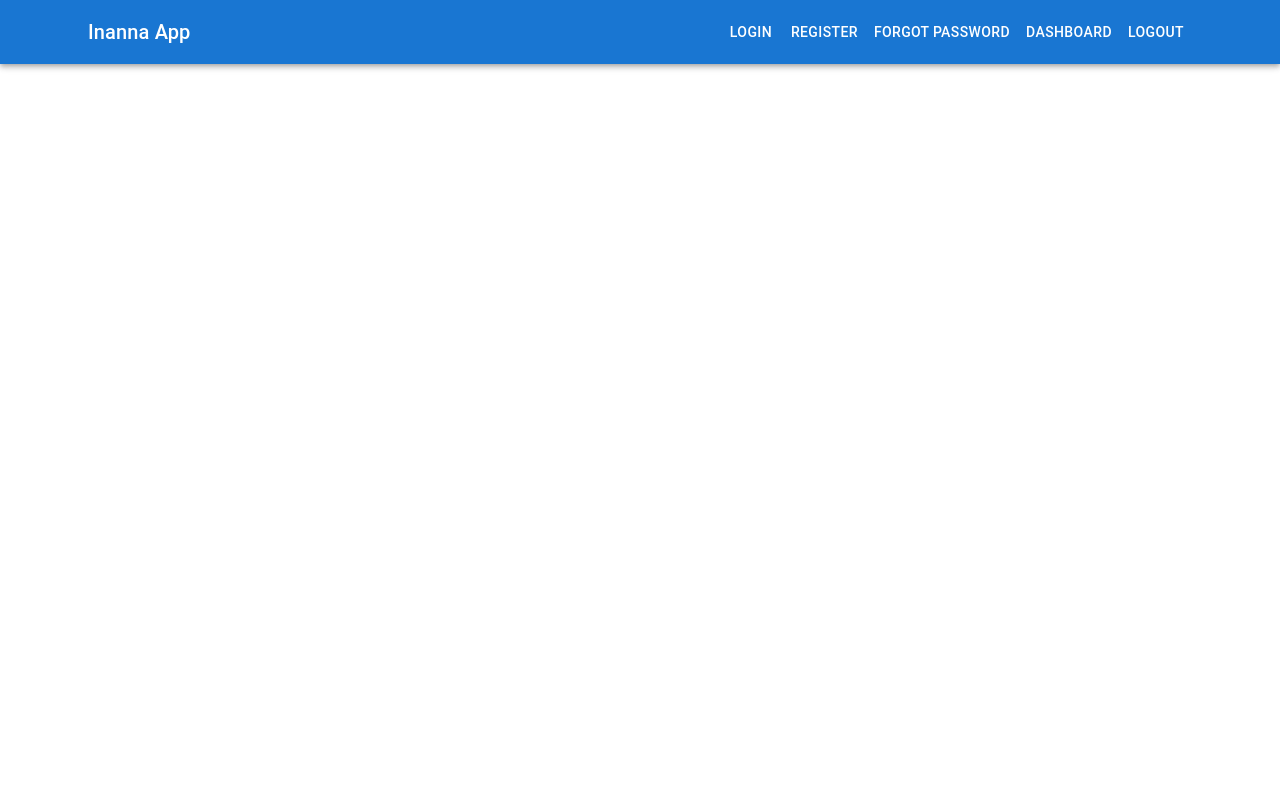
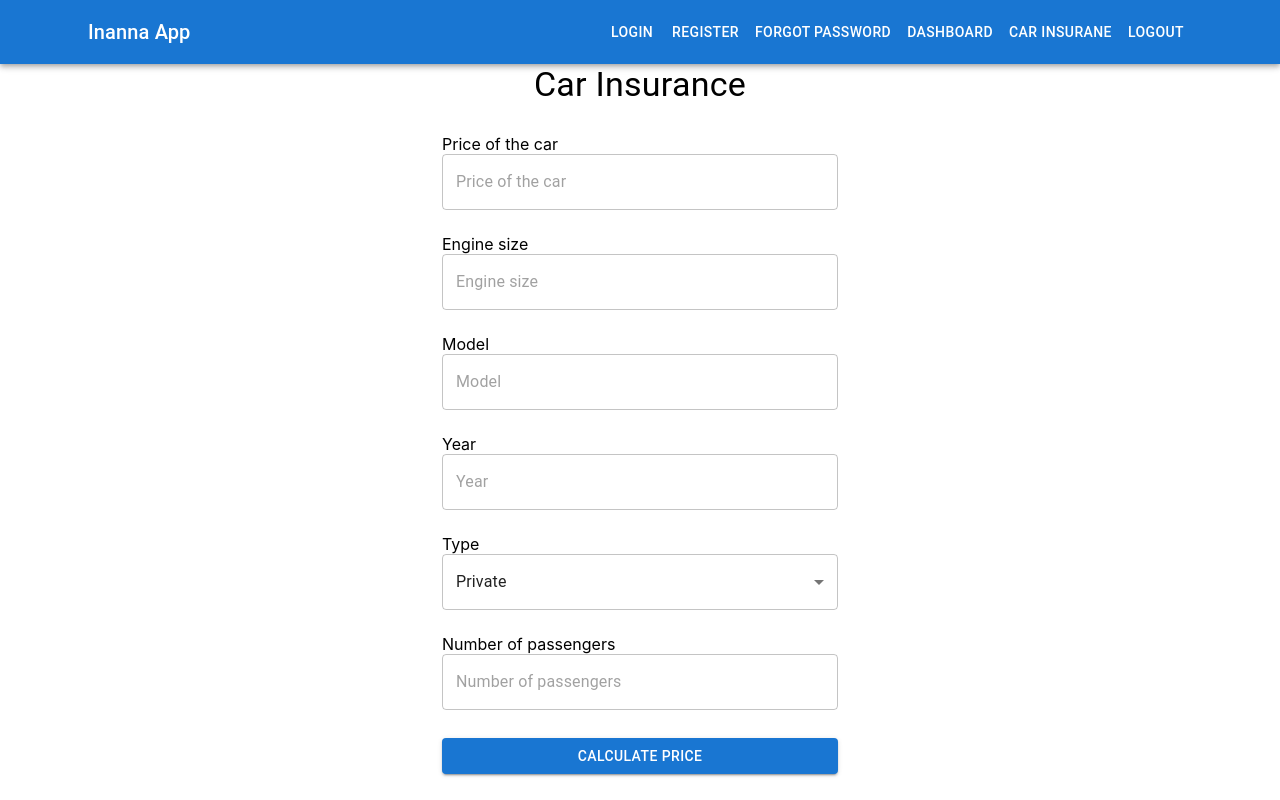
Before and after one commit to ZaidAmirMahdi10/safra-webapp, a React (Create React App) app: page /car-insurane in a window 1280 px wide. Built offline with nearby package versions, Linux system fonts and the light colour scheme.

Commit message:
car insurance

```diff
--- a/src/App.js
+++ b/src/App.js
@@ -6,6 +6,7 @@ import Register from './components/Register';
 import ForgotPassword from './components/ForgotPassword';
 import Dashboard from './components/Dashboard';
 import Navigation from './components/Navigation';
+import CarInsurance from './components/CarInsurance';
 import Logout from './components/Logout';
 import { ProvideAuth } from './hooks/useAuth';
 
@@ -24,6 +25,7 @@ function App() {
             path="/dashboard"
             element={isAuthenticated ? <Dashboard /> : <Navigate to="/login" />}
           />
+          <Route path="/car-insurane" element={<CarInsurance />} />
           <Route path="/logout" element={<Logout setIsAuthenticated={setIsAuthenticated} />} />
         </Routes>
       </ProvideAuth>
--- /dev/null
+++ b/src/components/CarInsurance.js
@@ -0,0 +1,100 @@
+// src/components/CarInsurance.js
+import React, { useState } from 'react';
+import { TextField, Button, Container, Typography, MenuItem, Select, InputLabel, FormControl } from '@mui/material';
+
+const CarInsurance = () => {
+  const [carPrice, setCarPrice] = useState('');
+  const [engineSize, setEngineSize] = useState('');
+  const [carModel, setCarModel] = useState('');
+  const [carYear, setCarYear] = useState('');
+  const [carType, setCarType] = useState('Private');
+  const [passengerCount, setPassengerCount] = useState('');
+
+  const handleSubmit = () => {
+    // Handle form submission logic here
+    console.log('Form submitted:', {
+      carPrice,
+      engineSize,
+      carModel,
+      carYear,
+      carType,
+      passengerCount,
+    });
+  };
+
+  return (
+    <Container maxWidth="xs">
+      <div>
+        <Typography variant="h4" align="center" gutterBottom>
+          Car Insurance
+        </Typography>
+        <form onSubmit={handleSubmit}>
+          <FormControl fullWidth margin="normal">
+            <label htmlFor="carPrice">Price of the car</label>
+            <TextField
+              placeholder='Price of the car'
+              id="carPrice"
+              fullWidth
+              value={carPrice}
+              onChange={(e) => setCarPrice(e.target.value)}
+            />
+          </FormControl>
+          <FormControl fullWidth margin="normal">
+            <label htmlFor="engineSize">Engine size</label>
+            <TextField
+              placeholder='Engine size'
+              id="engineSize"
+              fullWidth
+              value={engineSize}
+              onChange={(e) => setEngineSize(e.target.value)}
+            />
+          </FormControl>
+          <FormControl fullWidth margin="normal">
+            <label htmlFor="carModel">Model</label>
+            <TextField
+              placeholder='Model'
+              id="carModel"
+              fullWidth
+              value={carModel}
+              onChange={(e) => setCarModel(e.target.value)}
+            />
+          </FormControl>
+          <FormControl fullWidth margin="normal">
+            <label htmlFor="carYear">Year</label>
+            <TextField
+              placeholder='Year'
+              id="carYear"
+              fullWidth
+              value={carYear}
+              onChange={(e) => setCarYear(e.target.value)}
+            />
+          </FormControl>
+          <FormControl fullWidth margin="normal">
+            <label htmlFor="carType">Type</label>
+            <Select id="carType" value={carType} onChange={(e) => setCarType(e.target.value)}>
+              <MenuItem value="Private">Private</MenuItem>
+              <MenuItem value="Taxi">Taxi</MenuItem>
+            </Select>
+          </FormControl>
+          <FormControl fullWidth margin="normal">
+            <label htmlFor="passengerCount">Number of passengers</label>
+            <TextField
+              placeholder='Number of passengers'
+              id="passengerCount"
+              fullWidth
+              value={passengerCount}
+              onChange={(e) => setPassengerCount(e.target.value)}
+            />
+          </FormControl>
+          <br/><br/>
+          <Button variant="contained" color="primary" fullWidth type="submit">
+            Calculate Price
+          </Button>
+        </form>
+      </div>
+    </Container>
+  );
+};
+
+
+export default CarInsurance;
--- a/src/components/Navigation.js
+++ b/src/components/Navigation.js
@@ -23,6 +23,9 @@ const Navigation = () => {
           <Button color="inherit" component={Link} to="/dashboard">
             Dashboard
           </Button>
+          <Button color="inherit" component={Link} to="/car-insurane">
+            Car insurane
+          </Button>
           <Button color="inherit" component={Link} to="/logout">
             Logout
           </Button>
```
